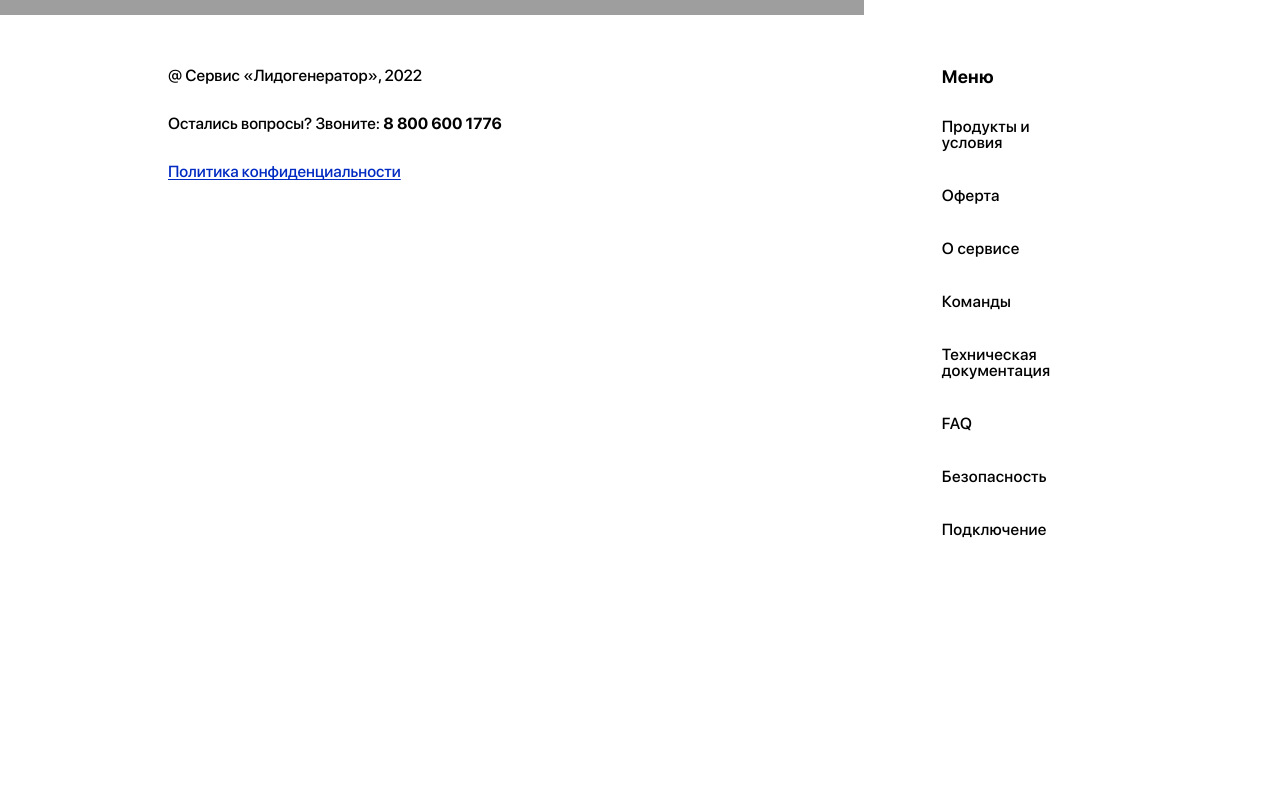
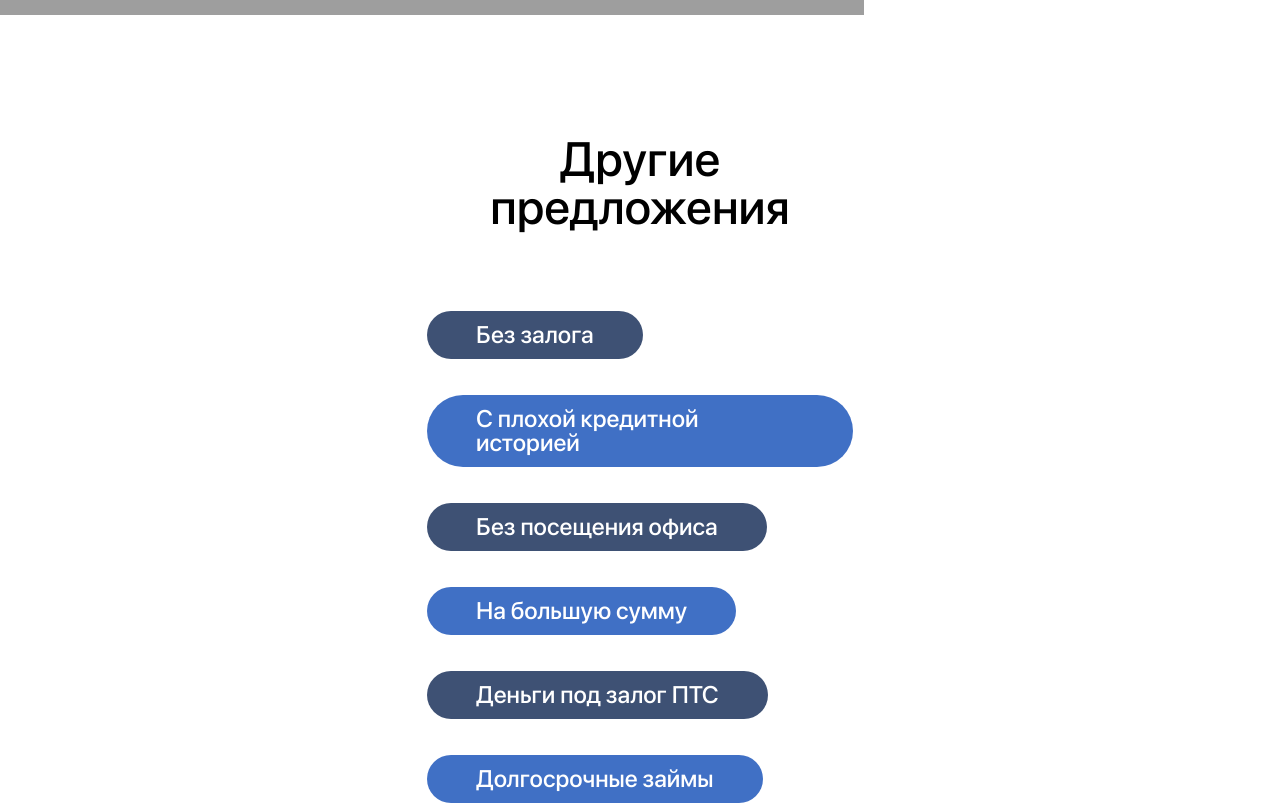
Before and after one commit to wizzzx/lidgen, a Next.js app: page / in a window 1280 px wide. Shown: the part 5800-6605 px from the top of the page. Before the commit the page ends 6373 px from the top, so only its background shows below. Built offline with nearby package versions, Linux system fonts and the light colour scheme; grey boxes are pictures that could not be loaded.

Commit message:
offers block

```diff
--- a/src/app/(root)/layout.tsx
+++ b/src/app/(root)/layout.tsx
@@ -7,6 +7,7 @@ import {TermsBlock} from "@/components/shared/TermsBlock";
 import {RecommendationBlock} from "@/components/shared/RecommendationBlock";
 import {GuaranteeBlock} from "@/components/shared/GuaranteeBlock";
 import {Footer} from "@/components/shared/Footer";
+import {OtherOffersBlock} from "@/components/shared/OtherOffersBlock";
 
 export const metadata: Metadata = {
     title: {
@@ -25,6 +26,7 @@ export default function RootLayout({children}: Readonly<{children: React.ReactNo
             <TermsBlock/>
             <RecommendationBlock/>
             <GuaranteeBlock/>
+            <OtherOffersBlock/>
             <Footer/>
         </ContainerLayout>
       </>
--- /dev/null
+++ b/src/components/shared/OtherOffersBlock/index.module.scss
@@ -0,0 +1,39 @@
+.container {
+  display: flex;
+  flex-direction: column;
+  gap: 80px;
+  align-items: center;
+  padding: 117px 427px 174px;
+  align-content: center;
+
+}
+
+.section_header {
+  font-family: var(--font-cera);
+  font-size: 48px;
+  font-weight: 500;
+  text-align: center;
+}
+
+.offers_container {
+  display: flex;
+  flex-direction: row;
+  flex-wrap: wrap;
+  column-gap: 24px;
+  row-gap: 36px;
+}
+
+.item {
+  font-family: var(--font-sfpro);
+  font-weight: 500;
+  font-size: 24px;
+  padding: 12px 49px 12px 49px;
+  gap: 10px;
+  border-radius: 36px;
+  background-color: #3E5174;
+  color: white;
+}
+
+.item_alternative_color {
+  background-color: #4070C5;
+}
--- /dev/null
+++ b/src/components/shared/OtherOffersBlock/index.tsx
@@ -0,0 +1,68 @@
+'use client'
+
+import React from 'react'
+import styles from './index.module.scss'
+import cn from 'classnames'
+import {Container} from "@/components/shared/Container";
+import Link from "next/link";
+
+interface Props {
+    className?: string
+}
+
+const OffersData = [
+    {
+        title: 'Без залога',
+        route: '/bez_zaloga'
+    },
+    {
+        title: 'С плохой кредитной историей',
+        route: '/bad_credit'
+    },
+    {
+        title: 'Без посещения офиса',
+        route: '/no_office_visit'
+    },
+    {
+        title: 'На большую сумму',
+        route: '/large_sum'
+    },
+    {
+        title: 'Деньги под залог ПТС',
+        route: '/pod_pts'
+    },
+    {
+        title: 'Долгосрочные займы',
+        route: '/long_term'
+    },
+    {
+        title: 'Быстрый займ на карту Сбербанка',
+        route: '/quick_sber'
+    },
+    {
+        title: 'Без прописки',
+        route: '/no_registration'
+    },
+    {
+        title: 'Без справок',
+        route: '/no_papers'
+    }
+]
+
+export const OtherOffersBlock: React.FC<Props> = ({className}) => {
+    return (
+        <Container className={styles.container}>
+            <h3 className={styles.section_header}>Другие предложения</h3>
+            <ul className={styles.offers_container}>
+                {OffersData.map((item, index) => (
+                    <li key={index} className={cn(styles.item, {
+                        [styles.item_alternative_color]: index % 2 === 1
+                    })}>
+                        <Link href={item.route}>{item.title}</Link>
+                    </li>
+                ))}
+
+            </ul>
+        </Container>
+    )
+}
```
